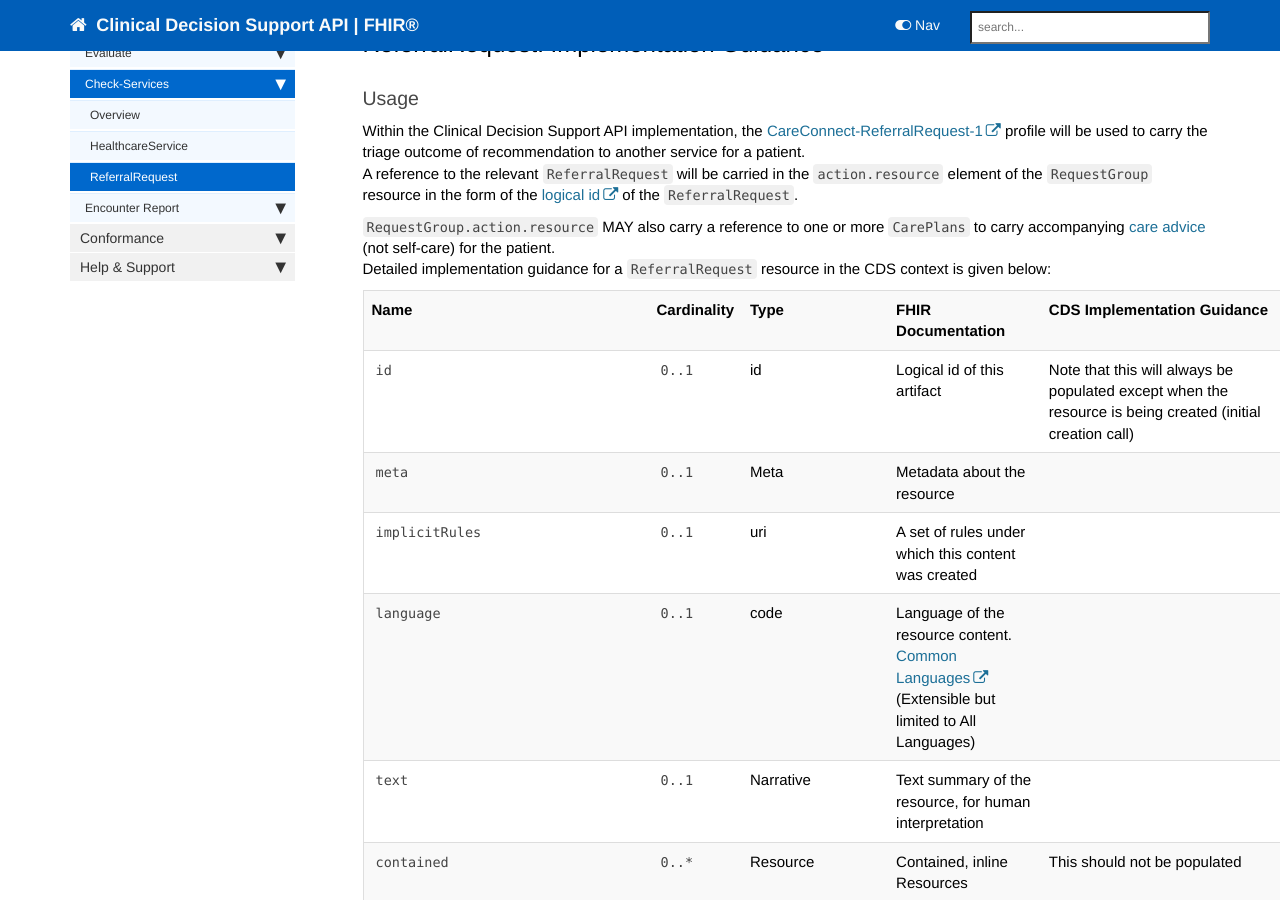
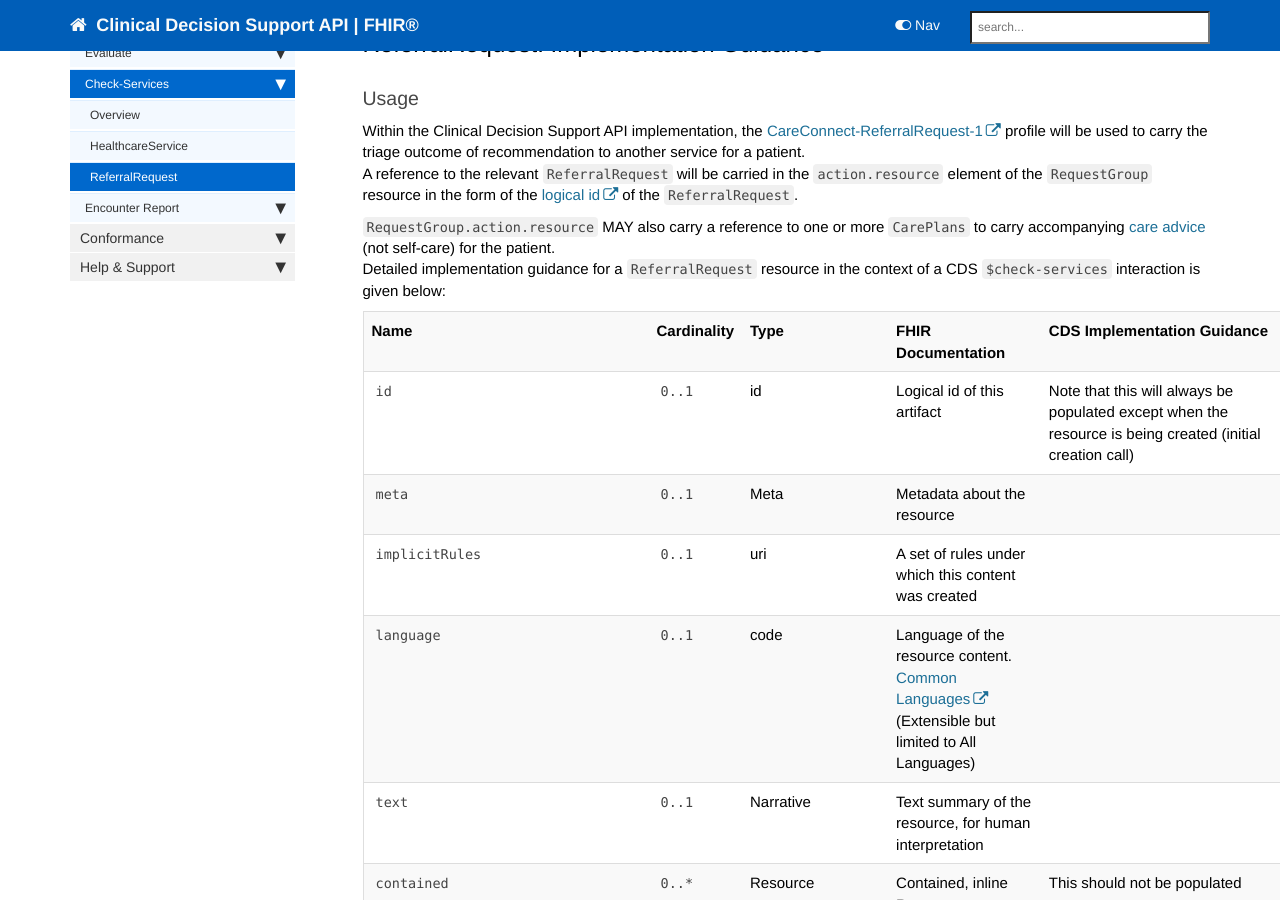
Before and after one commit to nhsconnect/FHIR-CDS, a Jekyll site: the page built from pages/explore/api_checkservices_referralrequest.md, in a window 1280 px wide and 900 px high, scrolled down 350 px. Built offline with Jekyll 4.4.1, drawn with Linux system fonts in a browser that asks for light colours; nearby versions of some CDN libraries; our own code applies the rules of GitHub Pages for plain Markdown files; comment, search, counter and statistics services are not loaded.

Commit message:
pages/explore/api_checkservices_referralrequest.md updated from https://stackedit.io/

```diff
--- a/pages/explore/api_checkservices_referralrequest.md
+++ b/pages/explore/api_checkservices_referralrequest.md
@@ -47,7 +47,7 @@ Within the Clinical Decision Support API implementation, the [CareConnect-Referr
 A reference to the relevant `ReferralRequest` will be carried in the `action.resource` element of the `RequestGroup` resource in the form of the [logical id](http://hl7.org/fhir/STU3/resource.html#id) of the `ReferralRequest`.
 
 `RequestGroup.action.resource` MAY also carry a reference to one or more `CarePlans` to carry accompanying [care advice](api_care_plan.html) (not self-care) for the patient.
-Detailed implementation guidance for a `ReferralRequest` resource in the CDS context is given below:
+Detailed implementation guidance for a `ReferralRequest` resource in the context of a CDS `$check-services` interaction is given below:
 
 
 <table style="min-width:100%;width:100%">
```
Also changed, not shown: other parts of pages/explore/api_checkservices_referralrequest.md (+3 -0 lines).
